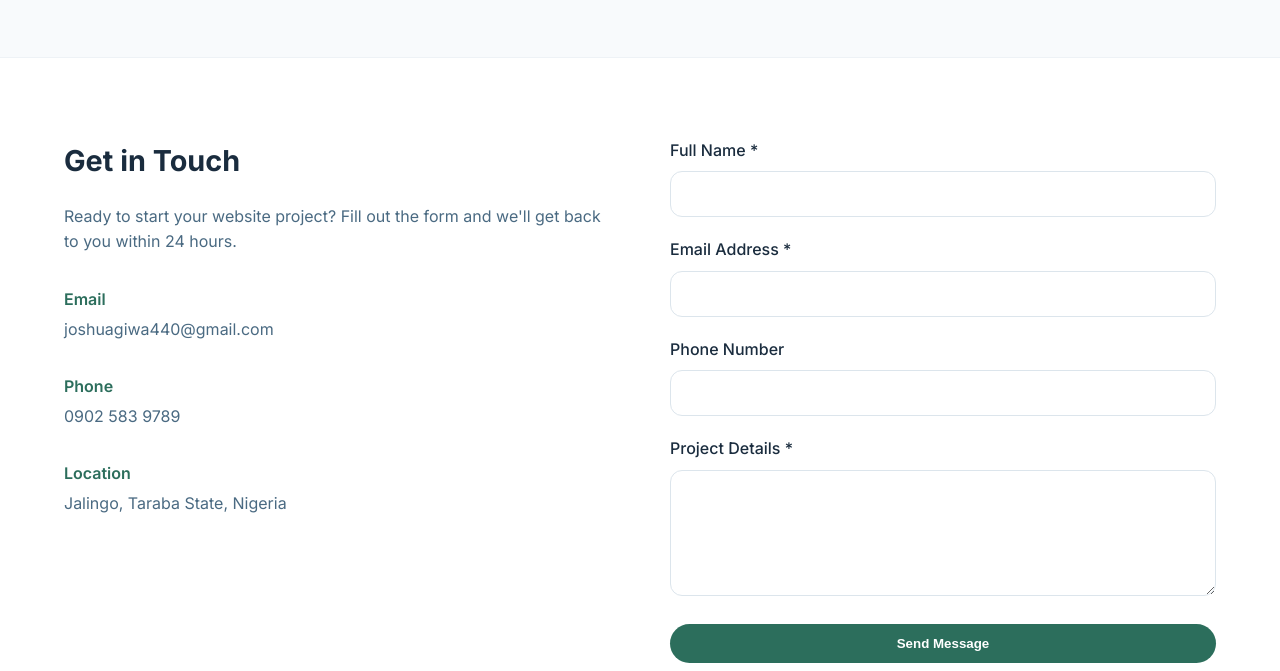
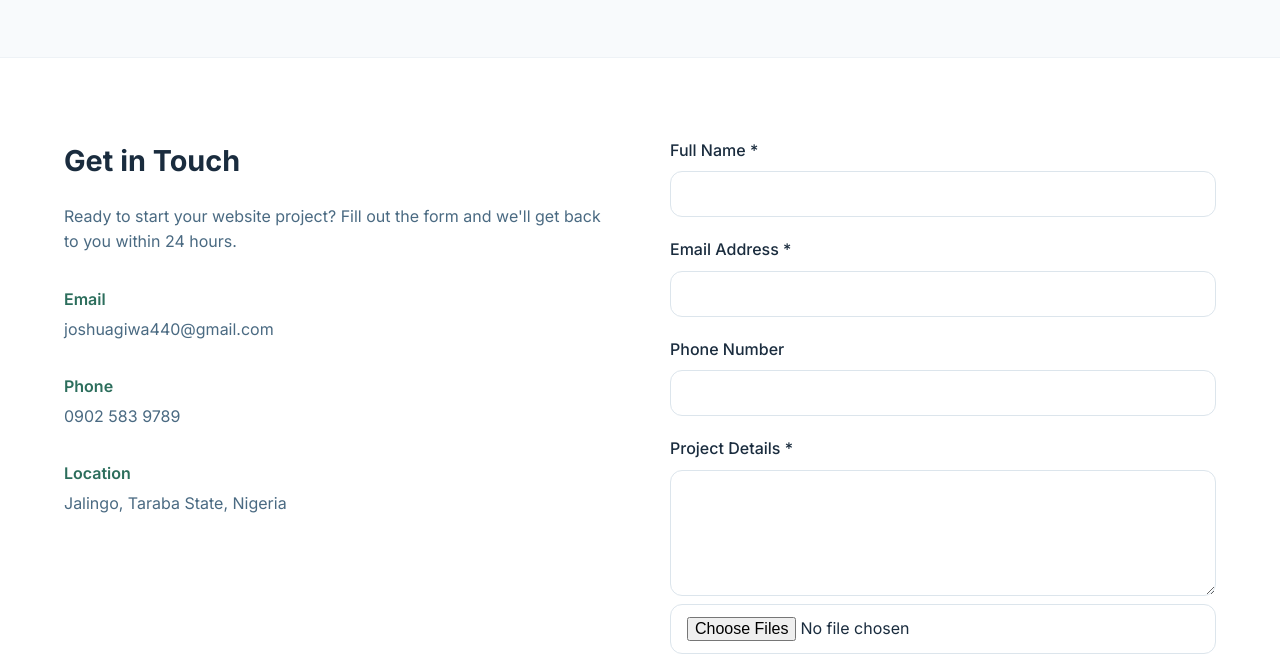
Before and after one commit to joshgg84/joshgg, a website: page contact.html in a window 1280 px wide. Shown: the part 252-923 px from the top of the page. Drawn offline with Linux system fonts and the light colour scheme.

Commit message:
Update contact.html

```diff
--- a/contact.html
+++ b/contact.html
@@ -51,7 +51,7 @@
                     </div>
 
                     <div class="contact-form">
-                        <form id="contactForm">
+                        <form id="contactForm" enctype="multipart/form-data">
                             <div class="form-group">
                                 <label for="name">Full Name *</label>
                                 <input type="text" id="name" name="name" required>
@@ -67,6 +67,7 @@
                             <div class="form-group">
                                 <label for="message">Project Details *</label>
                                 <textarea id="message" name="message" rows="5" required></textarea>
+                                <input type="file" name="attachments" accept="image/png,image/jpeg,video/mp4" multiple>
                             </div>
                             <div id="formMessage" class="form-message"></div>
                             <button type="submit" class="btn-primary btn-full">Send Message</button>
```
